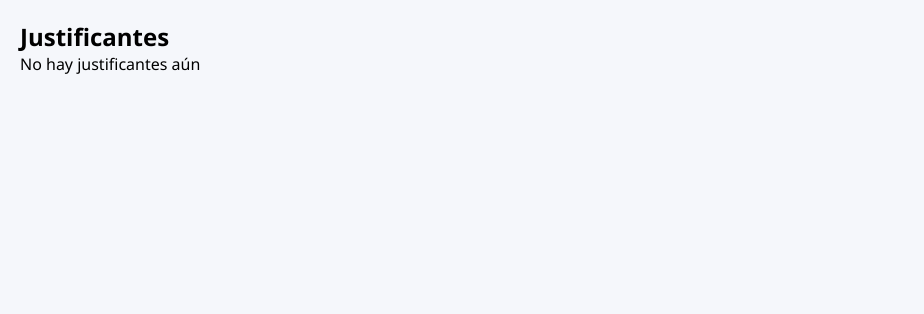
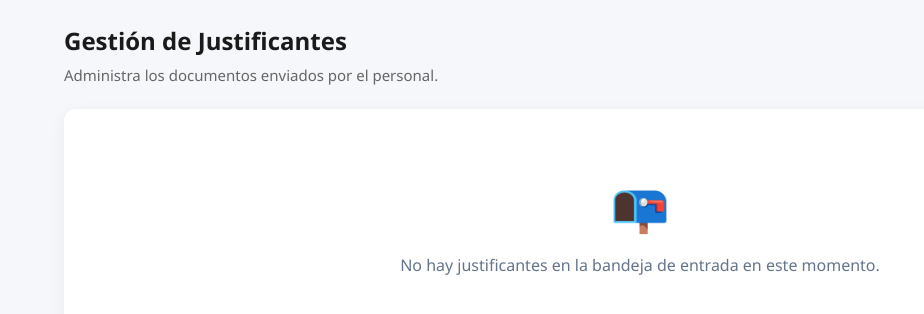
Before and after one commit to jdlzo/ControlAsistencia, a Vue app: page /emplea in a window 1280 px wide. Shown: the top 314 px of the page, without its empty margins (0-924 px from the left). Built offline with nearby package versions, Linux system fonts and the light colour scheme.

Commit message:
nueva interfaz admin justificantes --hola

```diff
--- a/src/router/index.js
+++ b/src/router/index.js
@@ -24,6 +24,7 @@ const routes=[
     path:"/Empleado",
     component:Empleado
 },
+
 {
     path:"/emplea",
     component:emplea
--- a/src/views/emplea.vue
+++ b/src/views/emplea.vue
@@ -1,30 +1,71 @@
 <template>
-  <section class="empleados">
+  <section class="admin-justificantes">
+    <header class="header-section">
+      <h2>Gestión de Justificantes</h2>
+      <p class="subtitle">Administra los documentos enviados por el personal.</p>
+    </header>
 
-    <h2>Justificantes</h2>
+    <div v-if="store.justificantes && store.justificantes.length" class="table-container">
+      <table class="justificantes-table">
+        <thead>
+          <tr>
+            <th>Empleado</th>
+            <th>Documento</th>
+            <th>Estado</th>
+            <th>Acciones</th>
+          </tr>
+        </thead>
+        <tbody>
+          <tr v-for="j in store.justificantes" :key="j.id">
 
-    <div v-if="store.justificantes && store.justificantes.length">
+            <td>
+              <div class="empleado-info">
+                <span class="avatar">{{ j.nombreEmpleado.charAt(0).toUpperCase() }}</span>
+                <span class="nombre">{{ j.nombreEmpleado }}</span>
+              </div>
+            </td>
 
-      <div
-        v-for="j in store.justificantes"
-        :key="j.id"
-        class="card-justificante"
-      >
+            <td>
+              <a :href="j.urlPDF" target="_blank" class="btn-link">
+                📄 {{ j.nombreArchivo || 'Ver documento' }}
+              </a>
+            </td>
 
-        <p><strong>{{ j.nombreEmpleado }}</strong></p>
-        <p>{{ j.nombreArchivo }}</p>
+            <td>
+              <span :class="['badge', j.estado || 'pendiente']">
+                {{ formatEstado(j.estado || 'pendiente') }}
+              </span>
+            </td>
 
-        <a :href="j.urlPDF" target="_blank">
-          📄 Ver PDF
-        </a>
+            <td class="acciones">
+              <button
+                class="btn btn-aceptar"
+                :disabled="j.estado === 'aceptado'"
+                @click="cambiarEstado(j.id, 'aceptado')"
+                title="Aceptar justificante"
+              >
+                Aceptar
+              </button>
 
-      </div>
+              <button
+                class="btn btn-rechazar"
+                :disabled="j.estado === 'rechazado'"
+                @click="cambiarEstado(j.id, 'rechazado')"
+                title="Rechazar justificante"
+              >
+                Rechazar
+              </button>
+            </td>
 
+          </tr>
+        </tbody>
+      </table>
     </div>
 
-    <p v-else>
-      No hay justificantes aún
-    </p>
+    <div v-else class="empty-state">
+      <span class="empty-icon">📭</span>
+      <p>No hay justificantes en la bandeja de entrada en este momento.</p>
+    </div>
 
   </section>
 </template>
@@ -37,20 +78,202 @@ export default {
     return {
       store
     };
+  },
+  methods: {
+    // Método para formatear la primera letra del estado en mayúscula
+    formatEstado(estado) {
+      return estado.charAt(0).toUpperCase() + estado.slice(1);
+    },
+
+    // Método que se dispara al hacer clic en Aceptar o Rechazar
+    cambiarEstado(idJustificante, nuevoEstado) {
+      // 1. Encuentras el justificante en tu store de manera local para actualizar la UI
+      const index = this.store.justificantes.findIndex(j => j.id === idJustificante);
+
+      if (index !== -1) {
+        this.store.justificantes[index].estado = nuevoEstado;
+
+        // 2. Aquí deberías llamar a tu API o base de datos para guardar el cambio.
+        // Ejemplo:
+        // axios.put(`/api/justificantes/${idJustificante}/estado`, { estado: nuevoEstado })
+        //   .then(() => console.log('Estado actualizado en BD'))
+        //   .catch(err => console.error(err));
+      }
+    }
   }
 };
 </script>
 
 <style scoped>
-.empleados {
-  padding: 20px;
+/* Contenedor Principal */
+.admin-justificantes {
+  padding: 24px;
+  max-width: 1200px;
+  margin: 0 auto;
+  font-family: -apple-system, BlinkMacSystemFont, "Segoe UI", Roboto, Helvetica, Arial, sans-serif;
+  color: #333;
 }
 
-.card-justificante {
+/* Cabecera */
+.header-section {
+  margin-bottom: 24px;
+}
+.header-section h2 {
+  margin: 0 0 8px 0;
+  font-size: 24px;
+  color: #1a1a1a;
+}
+.subtitle {
+  margin: 0;
+  color: #666;
+  font-size: 15px;
+}
+
+/* Contenedor de la Tabla */
+.table-container {
+  background: #ffffff;
+  border-radius: 12px;
+  box-shadow: 0 4px 16px rgba(0, 0, 0, 0.06);
+  overflow: hidden;
+}
+
+/* Tabla */
+.justificantes-table {
+  width: 100%;
+  border-collapse: collapse;
+  text-align: left;
+}
+.justificantes-table th {
+  background-color: #f8fafc;
+  padding: 16px;
+  font-weight: 600;
+  color: #475569;
+  font-size: 14px;
+  border-bottom: 2px solid #e2e8f0;
+}
+.justificantes-table td {
+  padding: 16px;
+  border-bottom: 1px solid #e2e8f0;
+  vertical-align: middle;
+}
+.justificantes-table tbody tr:hover {
+  background-color: #f8fafc;
+  transition: background-color 0.2s ease;
+}
+.justificantes-table tbody tr:last-child td {
+  border-bottom: none;
+}
+
+/* Información del Empleado */
+.empleado-info {
+  display: flex;
+  align-items: center;
+  gap: 12px;
+}
+.avatar {
+  background-color: #e2e8f0;
+  color: #475569;
+  font-weight: bold;
+  width: 32px;
+  height: 32px;
+  border-radius: 50%;
+  display: flex;
+  align-items: center;
+  justify-content: center;
+  font-size: 14px;
+}
+.nombre {
+  font-weight: 500;
+}
+
+/* Enlace a PDF */
+.btn-link {
+  color: #2563eb;
+  text-decoration: none;
+  font-weight: 500;
+  display: inline-flex;
+  align-items: center;
+  gap: 6px;
+  padding: 6px 12px;
+  border-radius: 6px;
+  background-color: #eff6ff;
+  transition: all 0.2s;
+}
+.btn-link:hover {
+  background-color: #dbeafe;
+  color: #1d4ed8;
+}
+
+/* Etiquetas de Estado (Badges) */
+.badge {
+  padding: 6px 12px;
+  border-radius: 20px;
+  font-size: 13px;
+  font-weight: 600;
+  display: inline-block;
+}
+.badge.pendiente {
+  background-color: #fef08a;
+  color: #854d0e;
+}
+.badge.aceptado {
+  background-color: #bbf7d0;
+  color: #166534;
+}
+.badge.rechazado {
+  background-color: #fecaca;
+  color: #991b1b;
+}
+
+/* Botones de Acción */
+.acciones {
+  display: flex;
+  gap: 8px;
+}
+.btn {
+  border: none;
+  padding: 8px 16px;
+  border-radius: 6px;
+  font-size: 13px;
+  font-weight: 600;
+  cursor: pointer;
+  transition: opacity 0.2s, transform 0.1s;
+}
+.btn:active {
+  transform: scale(0.97);
+}
+.btn:disabled {
+  opacity: 0.4;
+  cursor: not-allowed;
+  transform: none;
+}
+.btn-aceptar {
+  background-color: #22c55e;
+  color: white;
+}
+.btn-aceptar:hover:not(:disabled) {
+  background-color: #16a34a;
+}
+.btn-rechazar {
+  background-color: #ef4444;
+  color: white;
+}
+.btn-rechazar:hover:not(:disabled) {
+  background-color: #dc2626;
+}
+
+/* Estado Vacío */
+.empty-state {
+  text-align: center;
+  padding: 64px 20px;
   background: white;
-  padding: 12px;
-  margin-bottom: 10px;
-  border-radius: 10px;
-  box-shadow: 0 4px 12px rgba(0,0,0,0.08);
+  border-radius: 12px;
+  box-shadow: 0 4px 16px rgba(0, 0, 0, 0.06);
+  color: #64748b;
+}
+.empty-icon {
+  font-size: 48px;
+  display: block;
+  margin-bottom: 16px;
 }
 </style>
```
